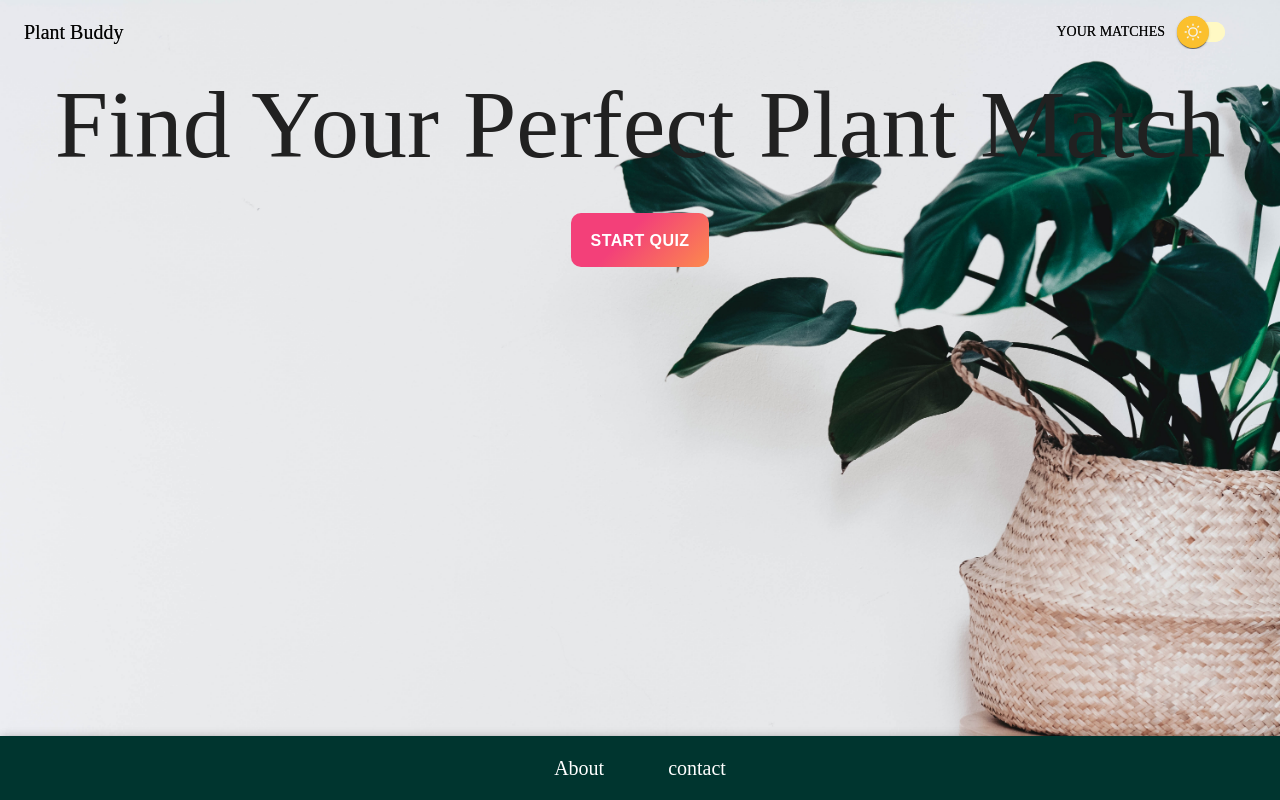
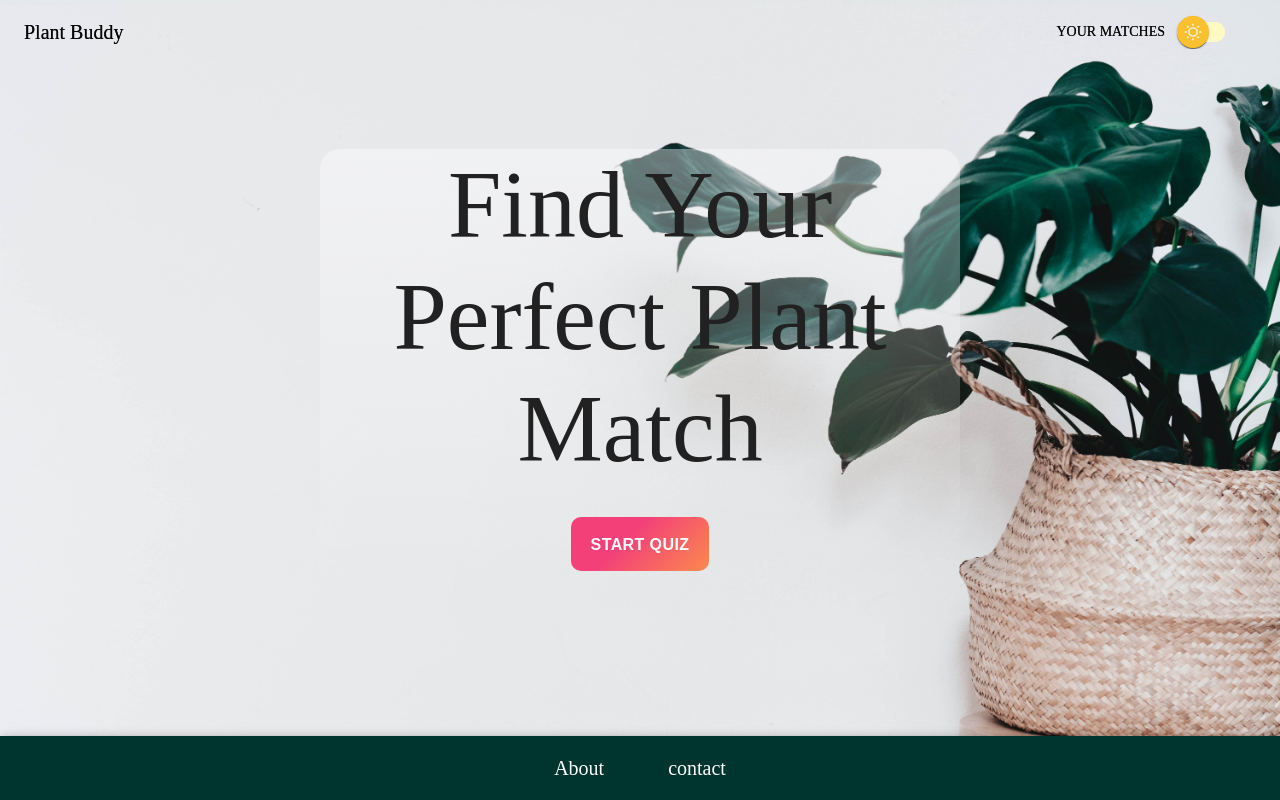
Before and after one commit to alicewestcreate/plant-buddy, a React (Create React App) app: page / in a window 1280 px wide. Built offline with nearby package versions, Linux system fonts and the light colour scheme; a web font is replaced by a local one.

Commit message:
blur on homepage and splashscreen image changed

```diff
--- a/src/components/SplashScreen/SplashScreen.css
+++ b/src/components/SplashScreen/SplashScreen.css
@@ -24,7 +24,7 @@
     left: 0;
     width: 100vw;
     height: 100vh;
-    background: url(../Images/heroImage2.jpg) no-repeat;
+    background: url(../Images/Monstera.jpg) no-repeat;
     background-size: cover;
     z-index: 9999;
     animation: fade 3s ease-in-out forwards;
--- a/src/components/pages/Home.js
+++ b/src/components/pages/Home.js
@@ -23,7 +23,7 @@ const Home = () => {
                     </Typography>
                     <button className="button-75" role={'button'} variant="contained" color="primary" onClick={() => navigate("/quiz")} sx={{
                         fontSize: 18,
-                        marginTop: '2rem'
+                        alignItem: 'center',
                     }} >
                         Start Quiz
                     </button>
--- a/src/components/pages/Home.styled.js
+++ b/src/components/pages/Home.styled.js
@@ -1,9 +1,20 @@
+import { red } from "@mui/material/colors";
 import { styled } from "@mui/system";
 
-export const MainHome = styled("h1")({
-    display: "flex",
-    flexDirection: "column",
-    justifyContent: "center",
-    alignItems: "center",
-    padding: "3rem"
+export const MainHome = styled("div")({
+    display: 'flex',
+    flexDirection: 'column',
+    justifyContent: 'center',
+    alignItems: 'center',
+    textAlign: 'center',
+
+    // padding: "3rem"
+    position: 'absolute',
+    transform: 'translate(-50%, -50%)',
+    top: '45%',
+    left: '50%',
+    textAlign: 'center',
+    backgroundImage: 'linear-gradient(0deg, rgba(255, 255, 255, 0) 0%, rgba(255, 255, 255, 0.4) 100%)',
+    borderRadius: '20px',
+    margin: 0,
 })
```
